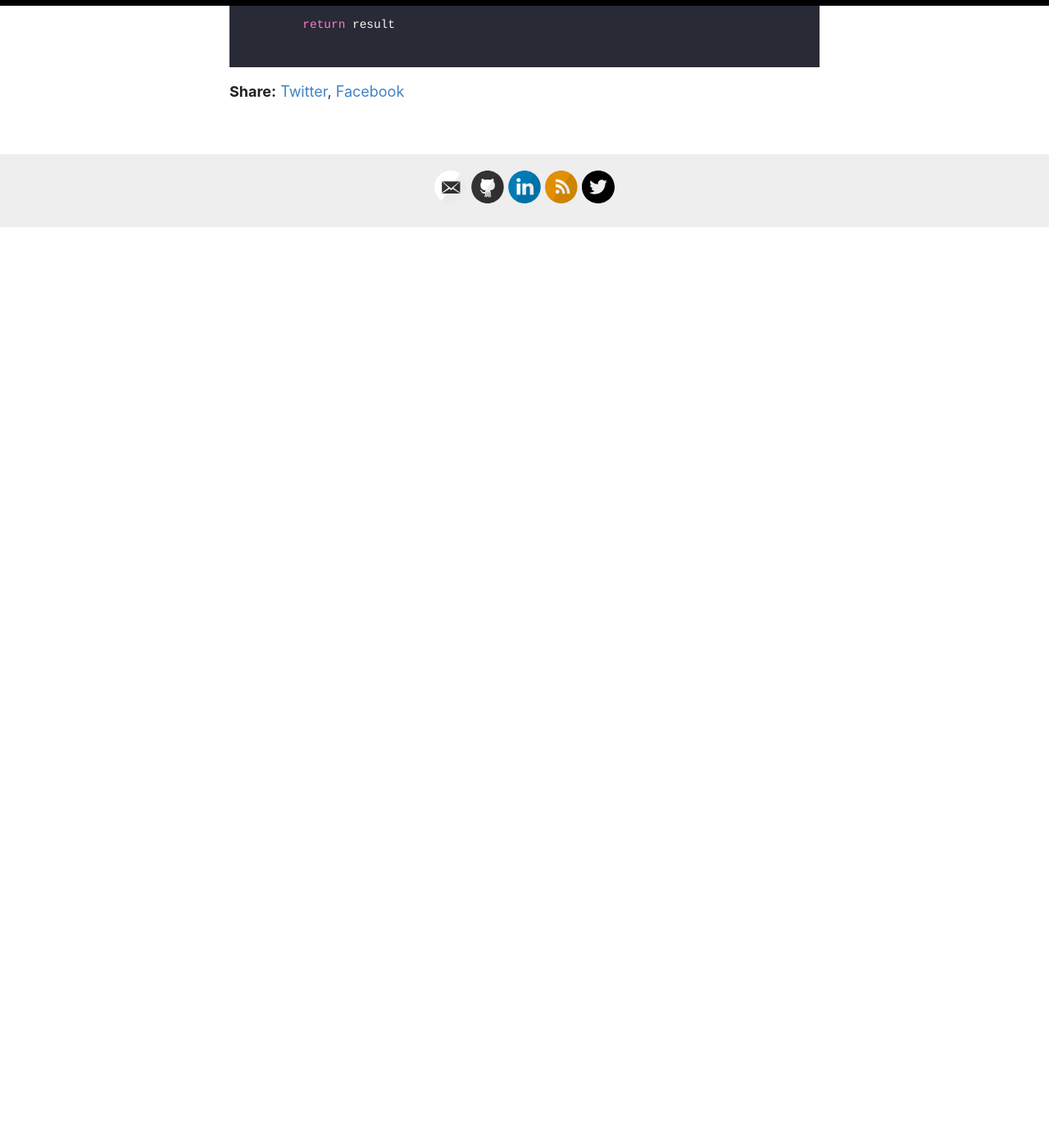
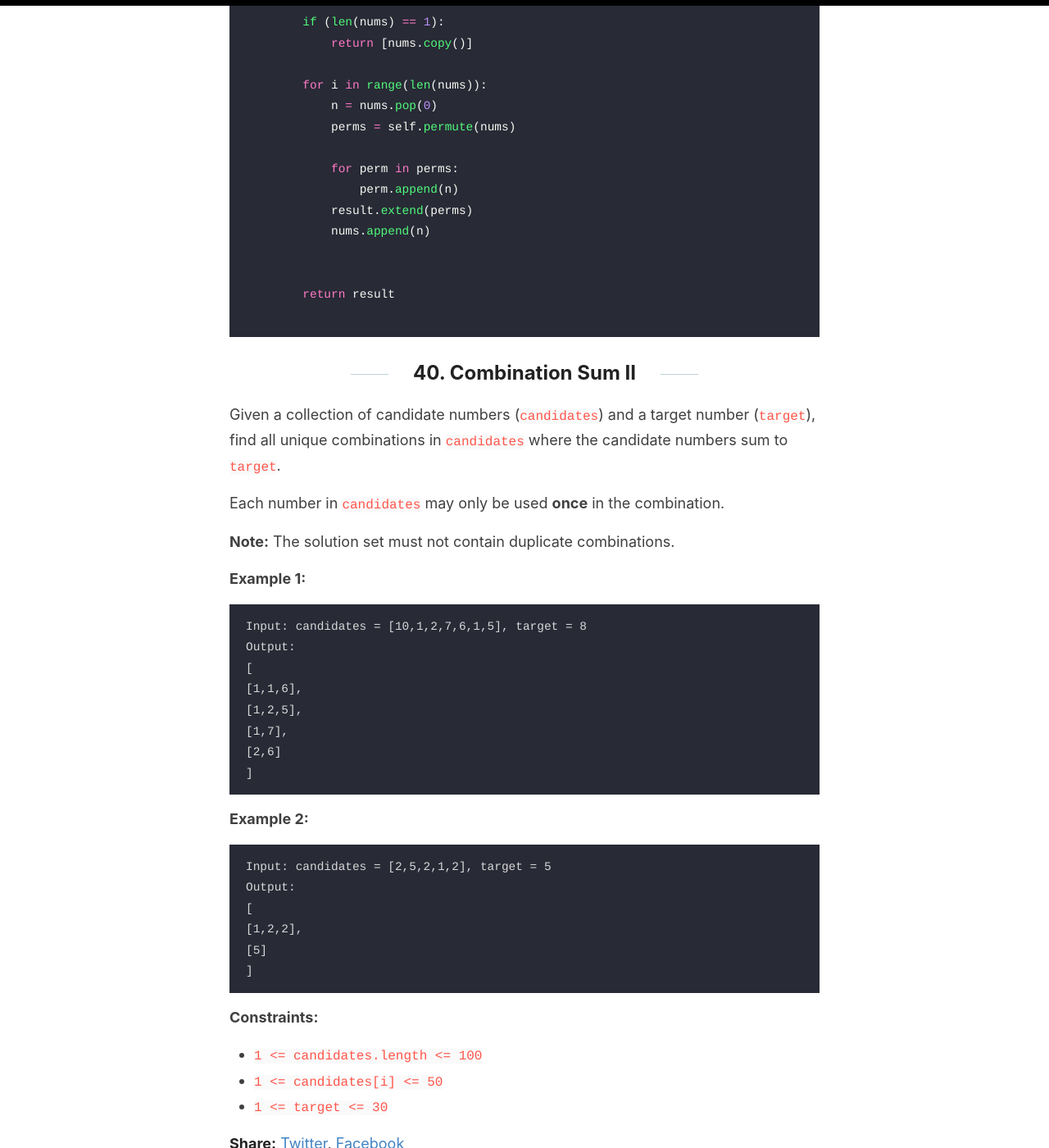
Before and after one commit to zikaiLin/ziklin, a Jekyll site: the page built from _posts/2022-10-15-Backtracking_problem_summary.md, in a window 1280 px wide and 1400 px high, scrolled down 6160 px. Shown: the whole window at 82% size. Built offline with Jekyll 4.4.1, drawn with Linux system fonts in a browser that asks for light colours; formulas are drawn with MathJax 3; before the commit the page ends 6437 px from its top, so only the background shows below that.

Commit message:
Update 2022-10-15-Backtracking_problem_summary.md

````diff
--- a/_posts/2022-10-15-Backtracking_problem_summary.md
+++ b/_posts/2022-10-15-Backtracking_problem_summary.md
@@ -307,3 +307,53 @@ class Solution:
         return result
 
 ```
+
+
+
+
+
+
+
+## 40. Combination Sum II
+
+
+
+Given a collection of candidate numbers (`candidates`) and a target number (`target`), find all unique combinations in `candidates` where the candidate numbers sum to `target`.
+
+Each number in `candidates` may only be used **once** in the combination.
+
+**Note:** The solution set must not contain duplicate combinations.
+
+
+
+**Example 1:**
+
+```
+Input: candidates = [10,1,2,7,6,1,5], target = 8
+Output:
+[
+[1,1,6],
+[1,2,5],
+[1,7],
+[2,6]
+]
+```
+
+**Example 2:**
+
+```
+Input: candidates = [2,5,2,1,2], target = 5
+Output:
+[
+[1,2,2],
+[5]
+]
+```
+
+
+
+**Constraints:**
+
+- `1 <= candidates.length <= 100`
+- `1 <= candidates[i] <= 50`
+- `1 <= target <= 30`
````
Also changed, not shown: other parts of _posts/2022-10-15-Backtracking_problem_summary.md (+1 -1 lines).
